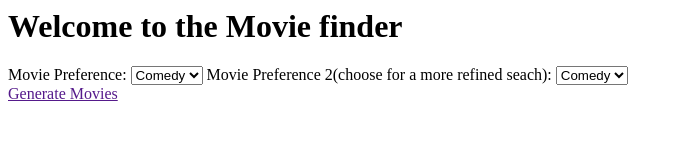
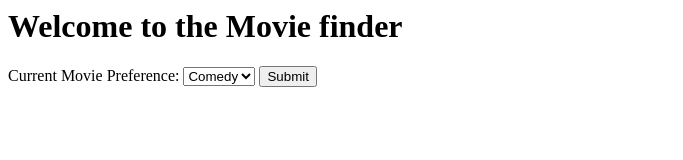
Before and after one commit to NickW629/Movie-finder, a plain HTML site: page index.html in a window 1280 px wide. Shown: the whole page, without its empty margins (0-683 px from the left). Drawn offline with nearby package versions, Linux system fonts and the light colour scheme.

Commit message:
Update index.html

```diff
--- a/index.html
+++ b/index.html
@@ -1,24 +1,19 @@
+<script language="JavaScript" type="text/javascript" src="/js/jquery-1.2.6.min.js"></script>
+<script language="JavaScript" type="text/javascript" src="/js/jquery-ui-personalized-1.5.2.packed.js"></script>
+<script language="JavaScript" type="text/javascript" src="/js/sprinkle.js"></script>
+
 <h1>Welcome to the Movie finder
 </h1>
-<div id="game">
- <label for="movie preference">Movie Preference: </label>
-  <select name="movie prefernce" id="movie prefernce"data="1">
+<div id="genere">
+ <label for="movie preference">Current Movie Preference: </label>
+  <select name="moviePrefernce">
    <option value= "comedy"> Comedy </option>
     <option value="drama"> Drama </option>
       <option value="horror"> Horror </option>
     <option value="sci-fi"> Sci-fi </option>
  </select>
-  <label for="movie preference2"> Movie Preference 2(choose for a more refined seach): </label>
-  <select name="movie preference2" id="player2Color" value="blue"data="2">
-   <option value= "comedy"> Comedy </option>
-    <option value="drama"> Drama </option>
-     <option value="horror"> Horror </option>
-    <option value="sci-fi"> Sci-fi </option>
- </select>
-
-  <nav>
-  <a href="">Generate Movies</a>
-
-  </nav>
+<input type="submit" id="submit">
+</div>
+<div id = "movieSuggestions">
 
 </div>
```
